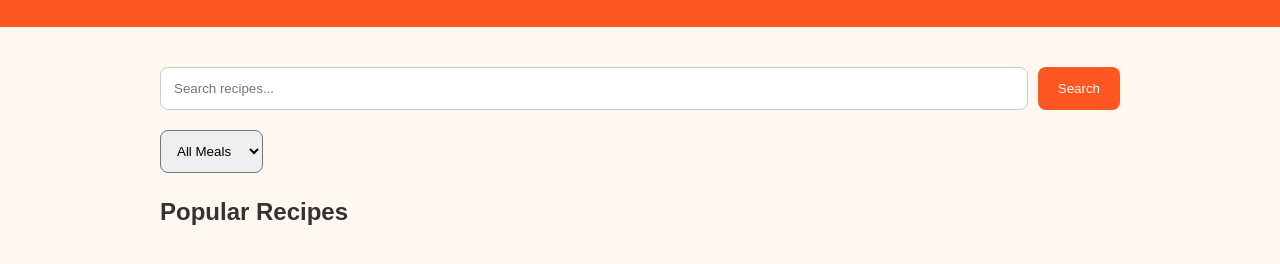
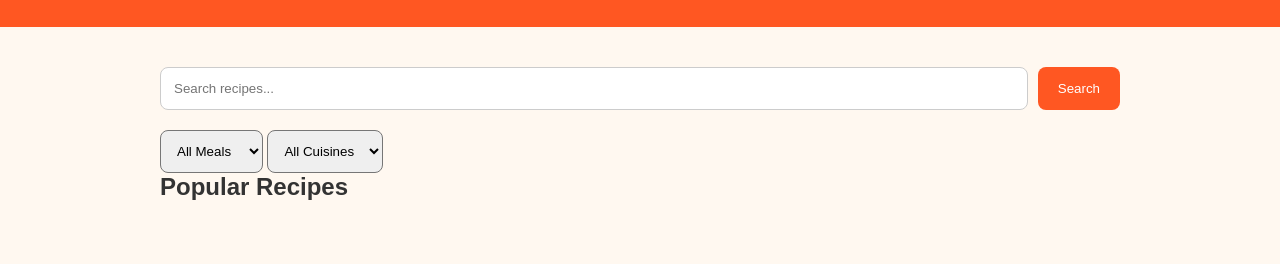
Before and after one commit to MANEESHAC497/recipe-finder-web, a website: page index.html in a window 1280 px wide. Shown: the part 96-360 px from the top of the page. Drawn offline with Linux system fonts and the light colour scheme.

Commit message:
Update index.html

```diff
--- a/index.html
+++ b/index.html
@@ -27,9 +27,15 @@
             <option value="Lunch">Lunch</option>
             <option value="Dinner">Dinner</option>
         </select>
-    </section>
+<select id="cuisineFilter">
+    <option value="">All Cuisines</option>
+    <option value="Indian">Indian</option>
+    <option value="Italian">Italian</option>
+    <option value="Chinese">Chinese</option>
+    <option value="Mexican">Mexican</option>
+</select>
 
-    <h2>Popular Recipes</h2>
+ <h2>Popular Recipes</h2>
     <div id="recipeList" class="recipe-list"></div>
 </main>
 
```
